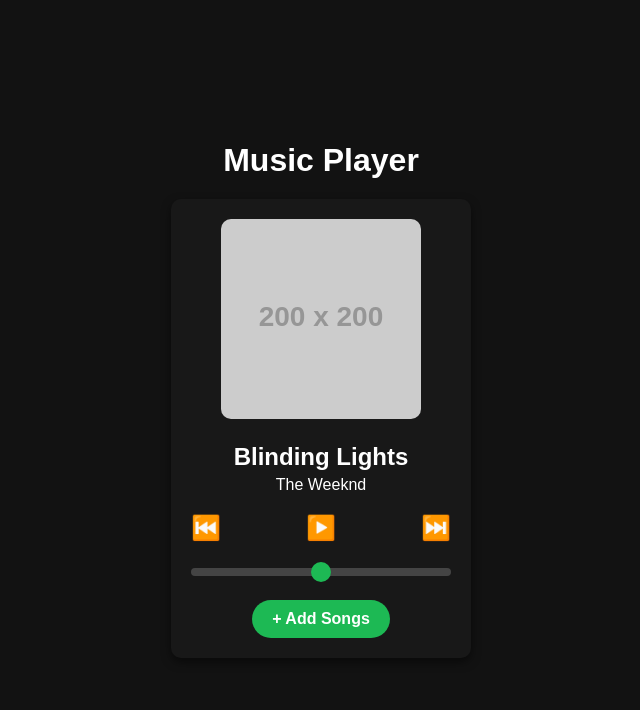
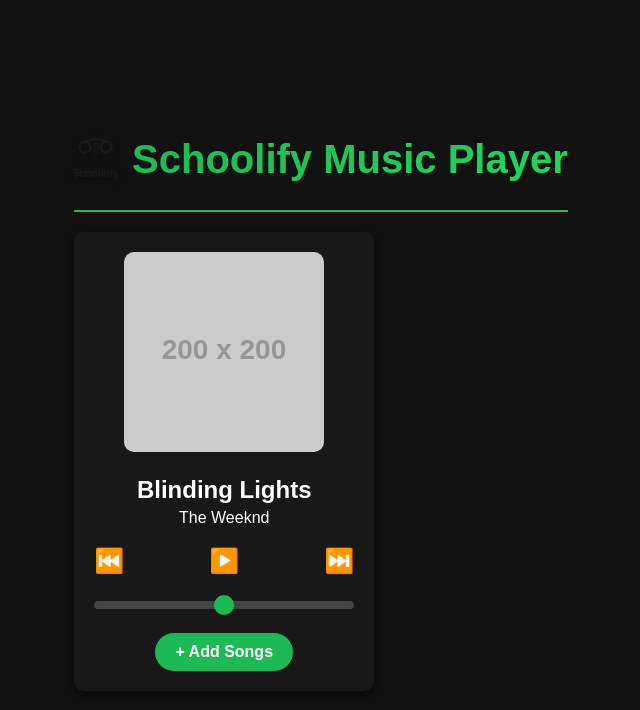
Before and after one commit to RidgeviewRepository/SchoolifyMusic, a plain HTML site: page index.html in a window 1280 px wide. Shown: the whole page, without its empty margins (319-959 px from the left). Drawn offline with Linux system fonts and the light colour scheme; no server answers; placeholder pictures from the web are drawn by us.

Commit message:
Add Schoolify logo, update header design, and favicon

```diff
--- a/index.html
+++ b/index.html
@@ -3,13 +3,17 @@
 <head>
     <meta charset="UTF-8">
     <meta name="viewport" content="width=device-width, initial-scale=1.0">
-    <title>Simple Spotify Music App</title>
+    <title>Schoolify - School Music Player</title>
+    <link rel="icon" href="assets/schoolify-logo.svg" type="image/svg+xml">
     <link rel="stylesheet" href="styles.css">
 </head>
 <body>
     <div class="app-container">
         <header>
-            <h1>Music Player</h1>
+            <div class="header-content">
+                <img src="assets/schoolify-logo.svg" alt="Schoolify Logo" class="logo">
+                <h1>Schoolify Music Player</h1>
+            </div>
         </header>
 
         <div class="player">
--- a/styles.css
+++ b/styles.css
@@ -112,3 +112,33 @@ header h1 {
 .upload-btn:hover {
     background-color: #1ed760;
 }
+
+/* Header and Logo Styles */
+header {
+    width: 100%;
+    padding: 20px 0;
+    margin-bottom: 20px;
+    border-bottom: 2px solid #1DB954;
+}
+
+.header-content {
+    display: flex;
+    align-items: center;
+    justify-content: center;
+    gap: 15px;
+}
+
+.logo {
+    height: 60px;
+    width: auto;
+    filter: drop-shadow(0 2px 4px rgba(0, 0, 0, 0.3));
+}
+
+header h1 {
+    font-size: 2.5rem;
+    margin: 0;
+    background: linear-gradient(135deg, #1DB954, #1ed760);
+    -webkit-background-clip: text;
+    -webkit-text-fill-color: transparent;
+    background-clip: text;
+}
```
Also changed, not shown: assets/schoolify-logo.svg (added).
